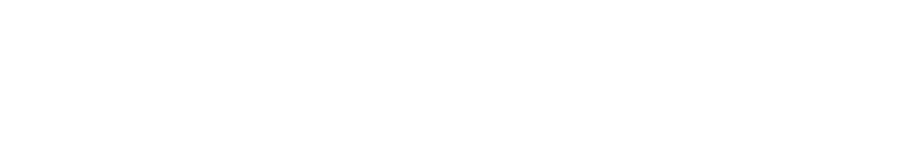
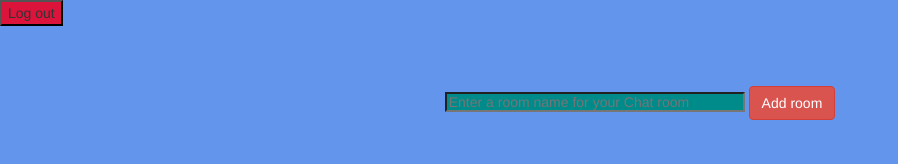
Before and after one commit to Thunder-coder-ux/MINELINE_1, a plain HTML site: page room.html in a window 1280 px wide. Shown: the whole page, without its empty margins (0-898 px from the left). Drawn offline with nearby package versions, Linux system fonts and the light colour scheme; a web font is replaced by a local one.

Commit message:
Add files via upload

```diff
--- /dev/null
+++ b/room.css
@@ -0,0 +1,14 @@
+.body_background{
+    background-color: cornflowerblue;
+}
+
+#room_namer{
+    width: 300px;
+    height: 20px;
+    background-color: darkcyan;
+    color: rebeccapurple;
+}
+
+#log{
+    background-color: crimson;
+}
--- a/room.html
+++ b/room.html
@@ -1,5 +1,33 @@
 <html><head><title>MINELINE</title>
-</head><body>
+    <link rel="stylesheet" type="text/css" href="room.css">
+    <script src="room.js"></script>
+    <link href="https://fonts.googleapis.com/css?family=Yeon+Sung&display=swap" rel="stylesheet"><meta name="viewport" content="width=device-width, initial-scale=1">
 
+<link rel="stylesheet" href="https://maxcdn.bootstrapcdn.com/bootstrap/3.4.0/css/bootstrap.min.css">
+<script src="https://ajax.googleapis.com/ajax/libs/jquery/3.4.1/jquery.min.js"></script>
+<script src="https://maxcdn.bootstrapcdn.com/bootstrap/3.4.0/js/bootstrap.min.js"></script>
+
+<script src="https://www.gstatic.com/firebasejs/7.6.2/firebase-app.js"></script>
+<script src="https://www.gstatic.com/firebasejs/7.6.2/firebase-firestore.js"></script>
+<script src="https://www.gstatic.com/firebasejs/live/3.1/firebase.js"></script>
+</head>
+<body class="body_background">
+
+  <button id="log" onclick="logout()">Log out</button>
+
+    <center>
+    <h1></h1>
+
+    <br><br>
+    <div>
+    <input id="room_namer" clas="form-control" placeholder="Enter a room name for your Chat room">
+
+    <button id="room_adder" onclick="add()" class="btn btn-danger">Add room</button></div>
+    <br><br>
+
+    <div id="rooms">
+      <h3></h3>
+    </div>
+    </center>
 </body>
 </html>
```
